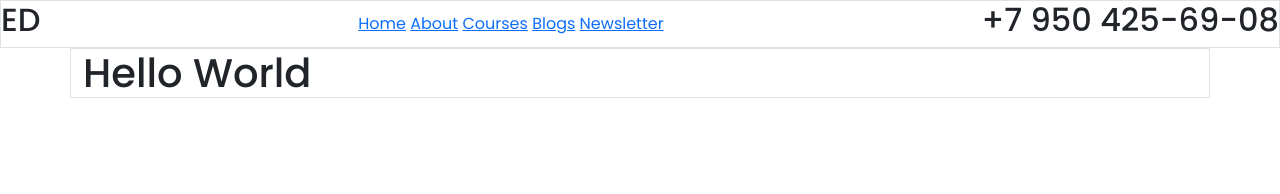
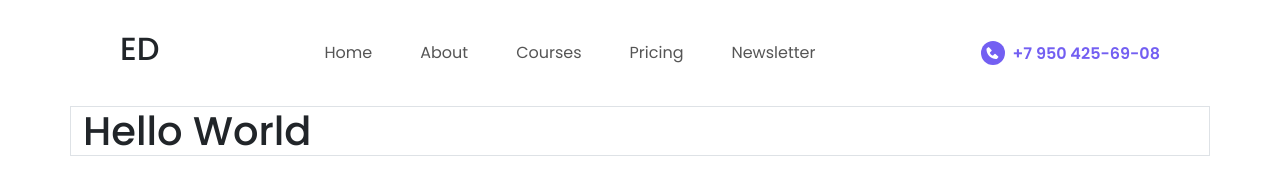
Before and after one commit to Christiannaira/edonlineprogram, a plain HTML site: page index.html in a window 1280 px wide. Drawn offline with nearby package versions, Linux system fonts and the light colour scheme.

Commit message:
feat(navigation): added the design & content of navigational bar

```diff
--- a/index.html
+++ b/index.html
@@ -4,7 +4,7 @@
 <head>
     <meta charset="UTF-8">
     <meta name="viewport" content="width=device-width, initial-scale=1.0">
-    <title>Document</title>
+    <title>EdOnlineProgram</title>
 
     <!--bootstrap cdn-->
     <link href="https://cdn.jsdelivr.net/npm/bootstrap@5.3.3/dist/css/bootstrap.min.css" rel="stylesheet"
@@ -30,7 +30,8 @@
 
         <div class="navigational--section">
 
-            <div class="navigational--section__container d-sm-flex border justify-content-between align-items-center">
+            <div
+                class="navigational--section__container d-sm-flex justify-content-between align-items-center flex-wrap">
 
                 <div class="navigational--section__container-logo">
 
@@ -38,20 +39,32 @@
 
                 </div>
 
-                <div class="navigational--section__container-links">
+                <div class="navigational--section__container-links d-sm-flex gap-5 flex-wrap">
 
                     <a href="#home">Home</a>
                     <a href="#about">About</a>
                     <a href="#courses">Courses</a>
-                    <a href="#blogs">Blogs</a>
+                    <a href="#blogs">Pricing</a>
                     <a href="#newsletter">Newsletter</a>
 
                 </div>
 
-                <div class="navigational--section__container-contact">
+                <div
+                    class="navigational--section__container-contact d-flex align-items-center justify-content-center gap-2">
 
-                    <h2>+7 950 425-69-08</h2>
+                    <div
+                        class="contact--phone-icon d-inline-flex justify-content-center align-items-center p-1 rounded-pill">
 
+                        <i class='bx bxs-phone'></i>
+
+                    </div>
+
+                    <h2 class="contact--number pt-2">+7 950 425-69-08</h2>
+
+                </div>
+
+                <div class="navigational--section__container-menubar d-none">
+                    <i class='bx bx-menu'></i>
                 </div>
 
             </div>
--- a/style.css
+++ b/style.css
@@ -5,3 +5,51 @@
     box-sizing: border-box;
     scroll-behavior: smooth;
 }
+
+
+/*navigational section design*/
+
+.navigational--section {
+    padding: 30px 120px;
+}
+
+.navigational--section__container-links a {
+    display: inline-block;
+    text-decoration: none;
+    color: #555;
+    font-weight: 400;
+}
+
+.navigational--section__container-contact {
+    cursor: pointer;
+}
+
+.contact--phone-icon {
+    background-color: #735FF2;
+}
+
+.contact--phone-icon i {
+    color: #fff;
+}
+
+.contact--number {
+    font-size: 16px;
+    color: #735FF2;
+    font-weight: 600;
+}
+
+/* Responsivenss*/
+
+
+/*  extra large devices */
+@media (min-width: 1200px) {}
+
+/* large devices */
+@media (min-width: 992px) {}
+
+
+/* medium devices */
+@media (min-width: 768px) {}
+
+/* small devices */
+@media (min-width: 576px) {}
```
